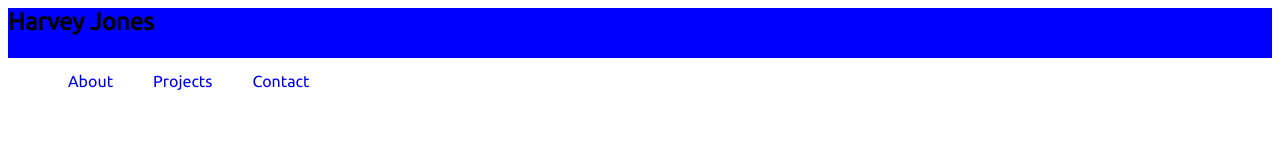
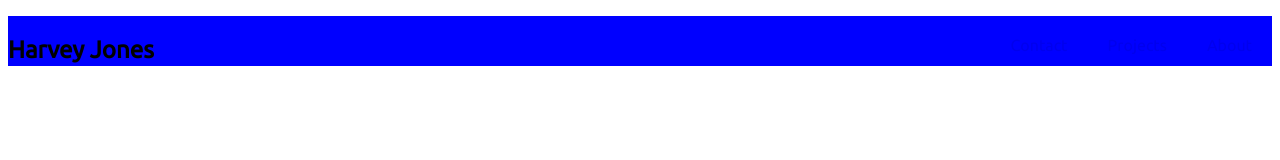
Before and after one commit to harveyjones01/Portfolio, a plain HTML site: page index.html in a window 1280 px wide. Drawn offline with Linux system fonts and the light colour scheme.

Commit message:
top bar created
aligned the top bar

```diff
--- a/index.html
+++ b/index.html
@@ -9,6 +9,7 @@
     <link rel="shortcut icon" href="faviconIcon.ico" type="image/x-icon">
 </head>
 <body>
+    <div id="background">
         <div id="topbar">
             <h2>Harvey Jones</h2>
             <ul>
@@ -17,6 +18,6 @@
                 <li><a class="button" href="contact.html">Contact</a></li>
             </ul>
         </div>
-
+    </div>
 </body>
 </html>
--- a/styleSheet.css
+++ b/styleSheet.css
@@ -2,18 +2,25 @@
 
 ul{
     list-style-type: none;
+
 }
 
 h2{
     font-family: 'Ubuntu', sans-serif;
+    float: left;
+    color-adjust: #ffffff;
 }
 li{
     font-family: 'Ubuntu', sans-serif;
     text-align: center;
-    text-decoration: none;
-    float: left;
+    float: right;
     padding: 20px;
 
+
+}
+
+.button{
+    color-adjust: #ffffff;
 }
 
 a{
@@ -31,5 +38,9 @@ a{
 }
 
 .button:hover{
-    color-adjust:;
+    color: chartreuse;
 }
+
+#background{
+    background-color: beige;
+}
```
Also changed, not shown: contact.html (indentation only), projects.html (indentation only). Lines whose indentation alone changed are shown as unchanged.
